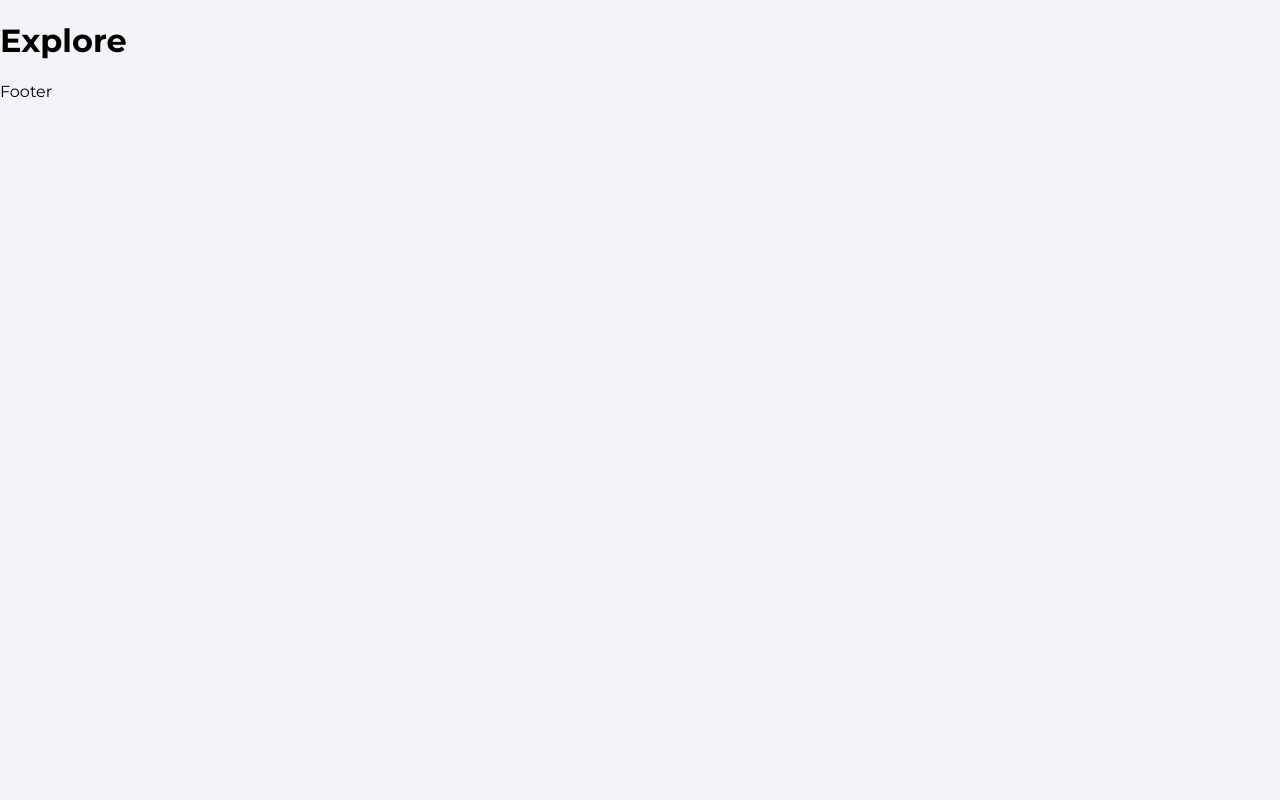
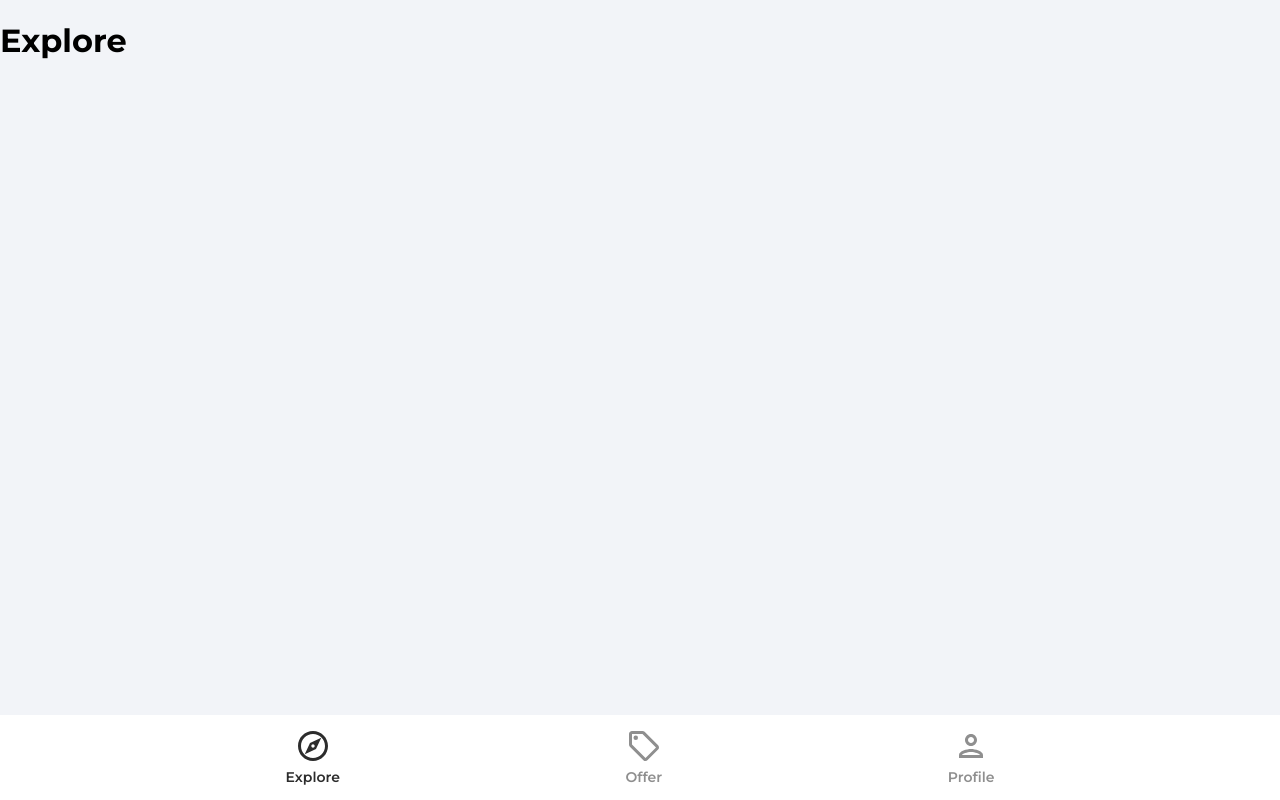
Before and after one commit to NammDev/house-market, a React (Create React App) app: page / in a window 1280 px wide. Built offline with nearby package versions, Linux system fonts and the light colour scheme; the HTML template or start-up script is replaced by a standard one.

Commit message:
Navbar & Check Active Link

```diff
--- a/src/layouts/FooterLayout.jsx
+++ b/src/layouts/FooterLayout.jsx
@@ -1,8 +1,9 @@
+import Navbar from './components/Navbar'
 function FooterLayout({ children }) {
   return (
     <>
       {children}
-      <div>Footer</div>
+      <Navbar />
     </>
   )
 }
--- /dev/null
+++ b/src/layouts/components/Navbar.jsx
@@ -0,0 +1,57 @@
+import { ReactComponent as OfferIcon } from '../../assets/svg/localOfferIcon.svg'
+import { ReactComponent as ExploreIcon } from '../../assets/svg/exploreIcon.svg'
+import { ReactComponent as PersonOutlineIcon } from '../../assets/svg/personOutlineIcon.svg'
+import { Link } from 'react-router-dom'
+import routes from '../../config/routes'
+import { useLocation } from 'react-router-dom'
+
+function Navbar() {
+  const location = useLocation()
+
+  const pathMatchRoute = (route) => {
+    if (route === location.pathname) return true
+  }
+
+  return (
+    <footer className='navbar'>
+      <nav className='navbarNav'>
+        <ul className='navbarListItems'>
+          <Link to={routes.explore} className='navbarListItem'>
+            <ExploreIcon
+              fill={pathMatchRoute(routes.explore) ? '#2c2c2c' : '#8f8f8f'}
+              width='36px'
+              height='36px'
+            />
+            <p
+              className={
+                pathMatchRoute(routes.explore) ? 'navbarListItemNameActive' : 'navbarListItemName'
+              }
+            >
+              Explore
+            </p>
+          </Link>
+          <Link to={routes.offers} className='navbarListItem'>
+            <OfferIcon
+              fill={pathMatchRoute(routes.offers) ? '#2c2c2c' : '#8f8f8f'}
+              width='36px'
+              height='36px'
+            />
+            <p
+              className={
+                pathMatchRoute(routes.offers) ? 'navbarListItemNameActive' : 'navbarListItemName'
+              }
+            >
+              Offer
+            </p>
+          </Link>
+          <Link to={routes.profile} className='navbarListItem'>
+            <PersonOutlineIcon fill='#8f8f8f' width='36px' height='36px' />
+            <p className='navbarListItemName'>Profile</p>
+          </Link>
+        </ul>
+      </nav>
+    </footer>
+  )
+}
+
+export default Navbar
```
